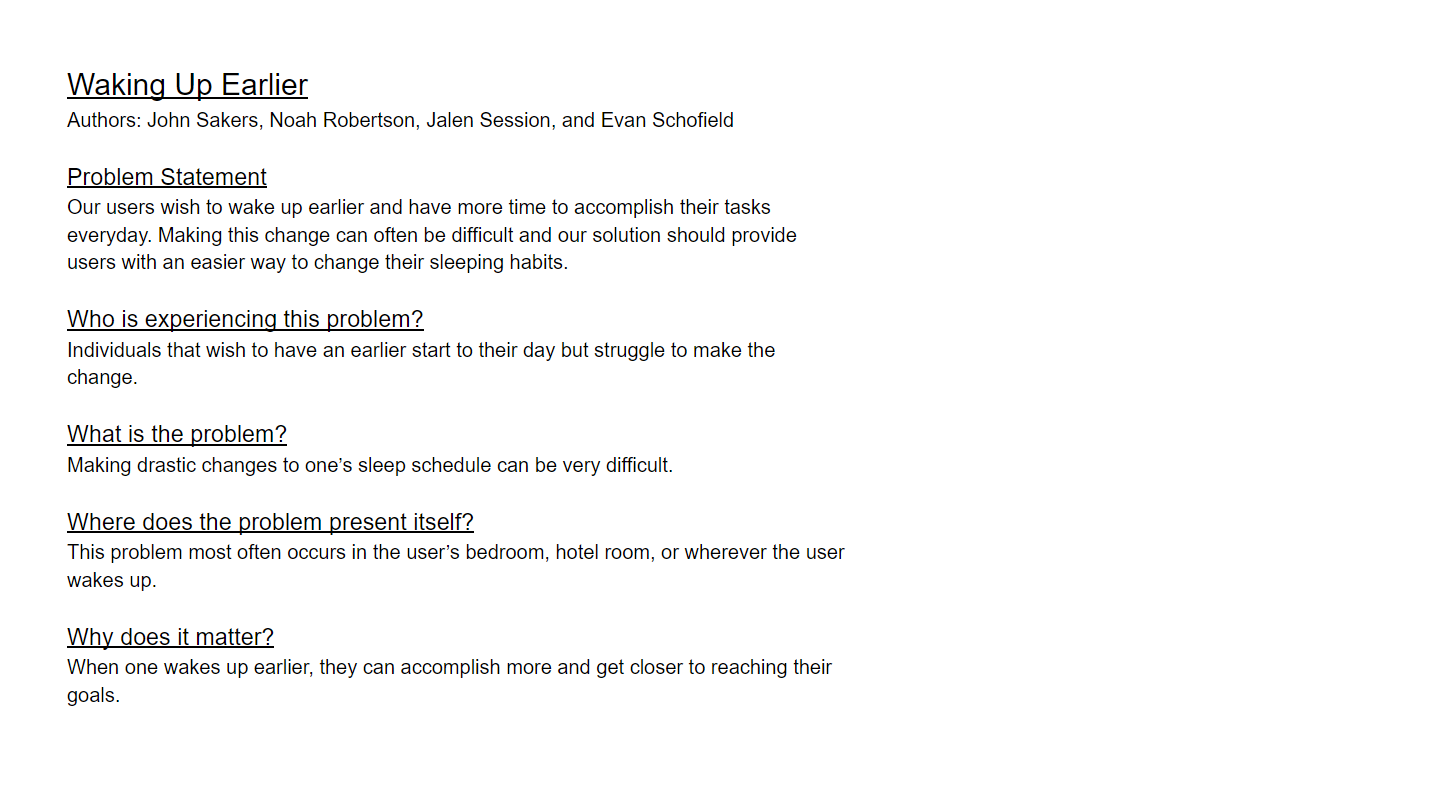
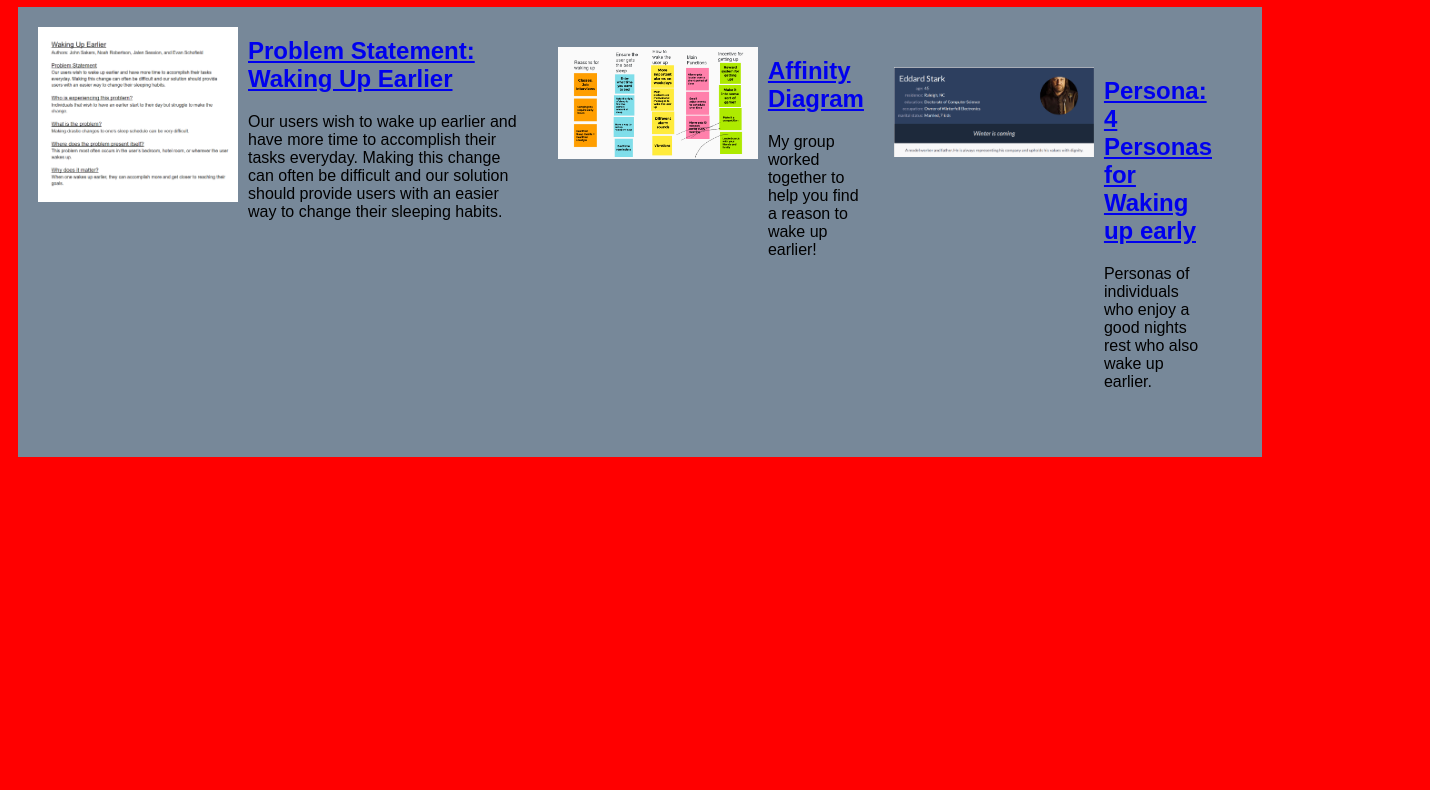
Before and after one commit to Noahr8/noahr8.github.io, a plain HTML site: page index.html in a window 1280 px wide. Shown: the part 73-863 px from the top of the page, 1430 px wide, since content can reach past the window. After the commit the page ends 800 px from the top, so only its background shows below. Drawn offline with Linux system fonts and the light colour scheme.

Commit message:
Add files via upload

```diff
--- a/index.html
+++ b/index.html
@@ -26,6 +26,16 @@
 
                     </p>
                 </section>
+        <!-- Persona-->
+            <section class="assignment">
+                <a href="files/persona.pdf"><img src="images/Capture.PNG"></a>
+                <section class="assignment-details">
+                    <a href="files/persona.pdf"><h2>Persona: 4 Personas for Waking up early</h2></a>
+                    <p>
+                        Personas of individuals who enjoy a good nights rest who also wake up earlier.
+
+                    </p>
+                </section>
 
         </section>
     </body>
--- a/styles.css
+++ b/styles.css
@@ -1,6 +1,19 @@
 body {
-    backround: red;
+    background: red;
     font-family:Arial, Helvetica, sans-serif;
+
+}
+
+.assignment {
+    display:flex;
+    padding:10px;
+    margin:10px;
+    background: lightslategray;
+}
+
+.assignment img {
+    width:200px;
+    padding:10px;
 
 }
 
```
Also changed, not shown: images/Capture.PNG (added), 1 other file.
